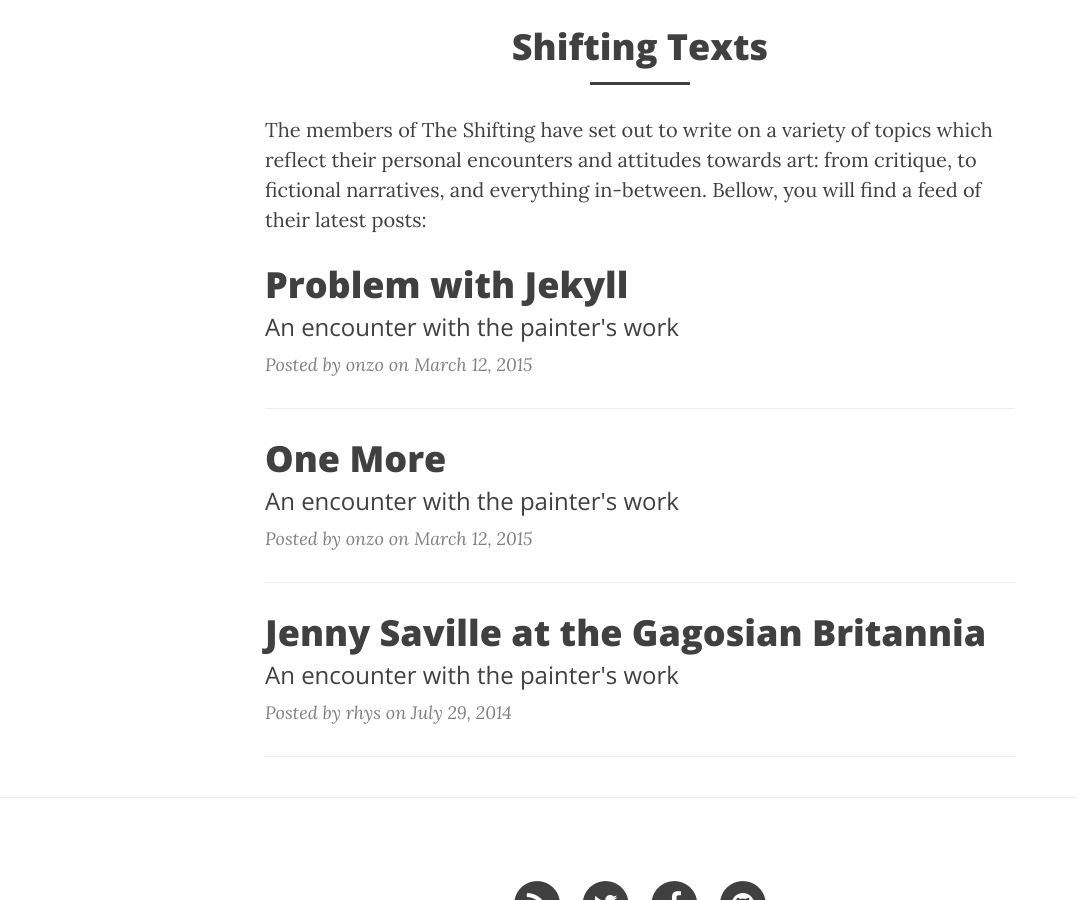
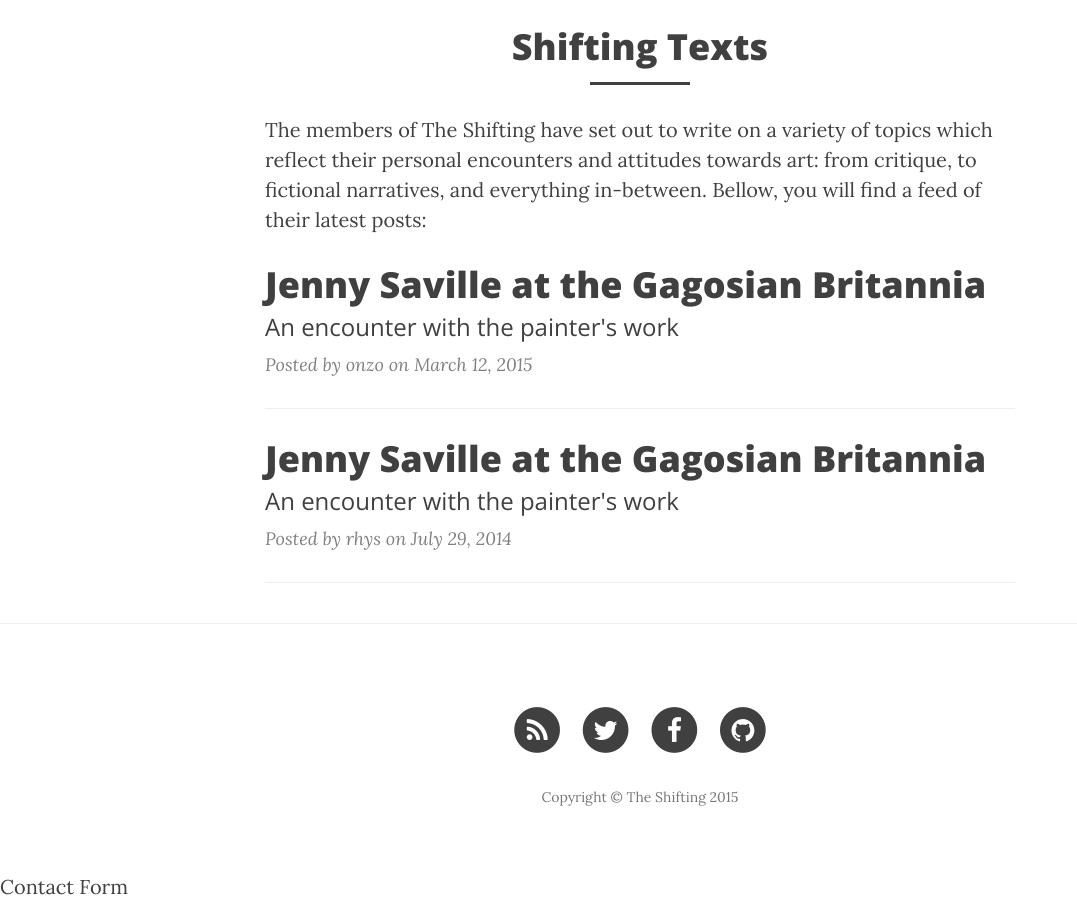
Before and after one commit to adriandgr/shifting-website, a Jekyll site: the page built from index.html, in a window 1280 px wide and 900 px high, scrolled down 499 px. Shown: the whole window, without its empty margins (0-1077 px from the left). Built offline with Jekyll 4.4.1, drawn with Linux system fonts in a browser that asks for light colours; nearby versions of some CDN libraries; the list of posts is cut into pages by our own code.

Commit message:
Revert "Onzo: test"
This reverts commit b8fa360ddd58dcf18cdc508076c5762a4bfbcba9.

```diff
--- a/_layouts/post.html
+++ b/_layouts/post.html
@@ -12,7 +12,7 @@
                     {% if page.subtitle %}
                     <h2 class="subheading">{{ page.subtitle }}</h2>
                     {% endif %}
-                    <span class="meta">Posted by {% if page.author %}{{ author.display_name }}{% else %}{{ site.title }}{% endif %} on {{ page.date | date: "%B %-d, %Y" }}</span>
+                    <span class="meta">Posted by {% if page.author %}{{ page.author }}{% else %}{{ site.title }}{% endif %} on {{ page.date | date: "%B %-d, %Y" }}</span>
                 </div>
             </div>
         </div>
--- a/_posts/2015-02-26-one-more.md
+++ /dev/null
@@ -1,12 +0,0 @@
----
-layout:     post
-title:      "One More"
-subtitle:   "An encounter with the painter's work"
-date:       2015-03-12 12:00:00
-author:     onzo
-header-img: "img/post-bg-standard.jpg"
----
-
-Hey jeckyll. This is a test paragraph more words that i can think of the top of my head and this will be multiple lines hopeullyy and getting ready to switch to a new one for sure.
-
-Hey did you get this right **please** say yes...
--- a/_posts/2015-04-03-problem-with-jekyll.markdown
+++ b/_posts/2015-04-03-problem-with-jekyll.markdown
@@ -1,6 +1,6 @@
 ---
 layout:     post
-title:      "Problem with Jekyll"
+title:      "Jenny Saville at the Gagosian Britannia"
 subtitle:   "An encounter with the painter's work"
 date:       2015-03-12 12:00:00
 author:     onzo
```
